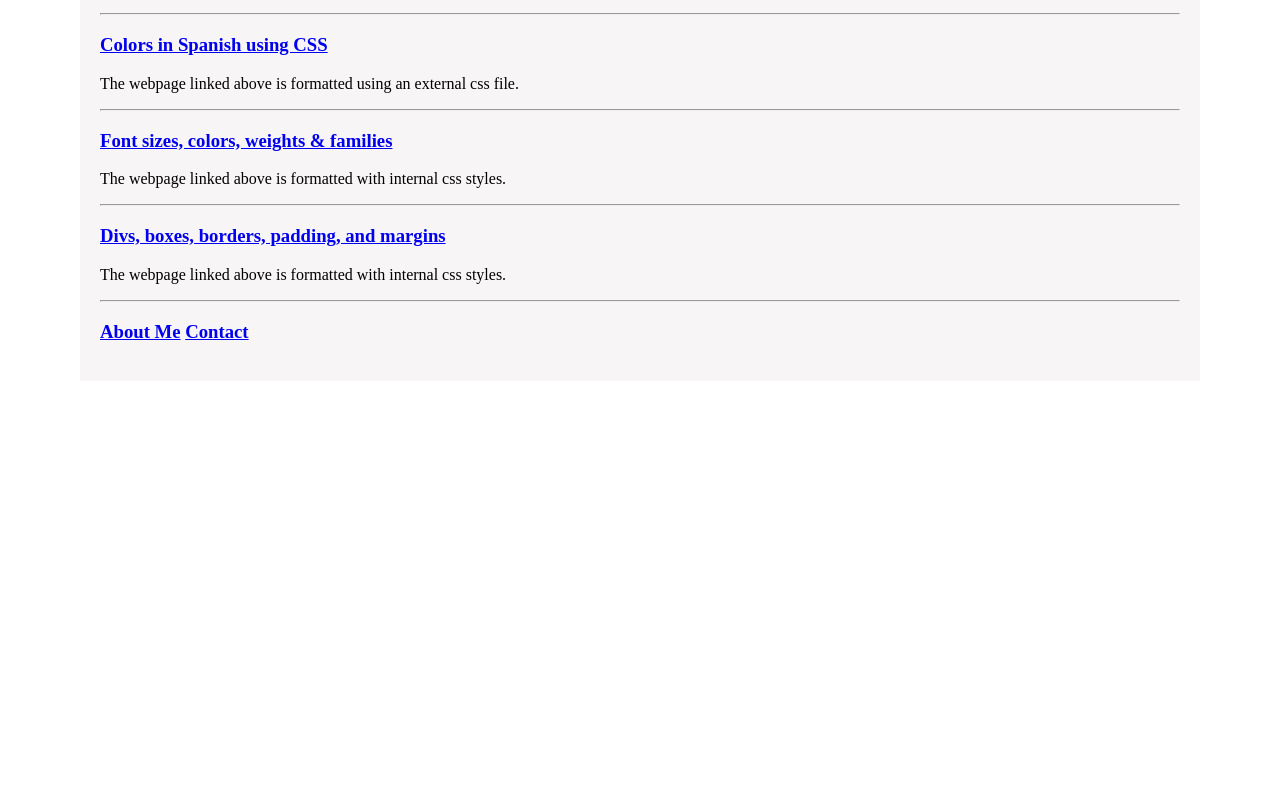
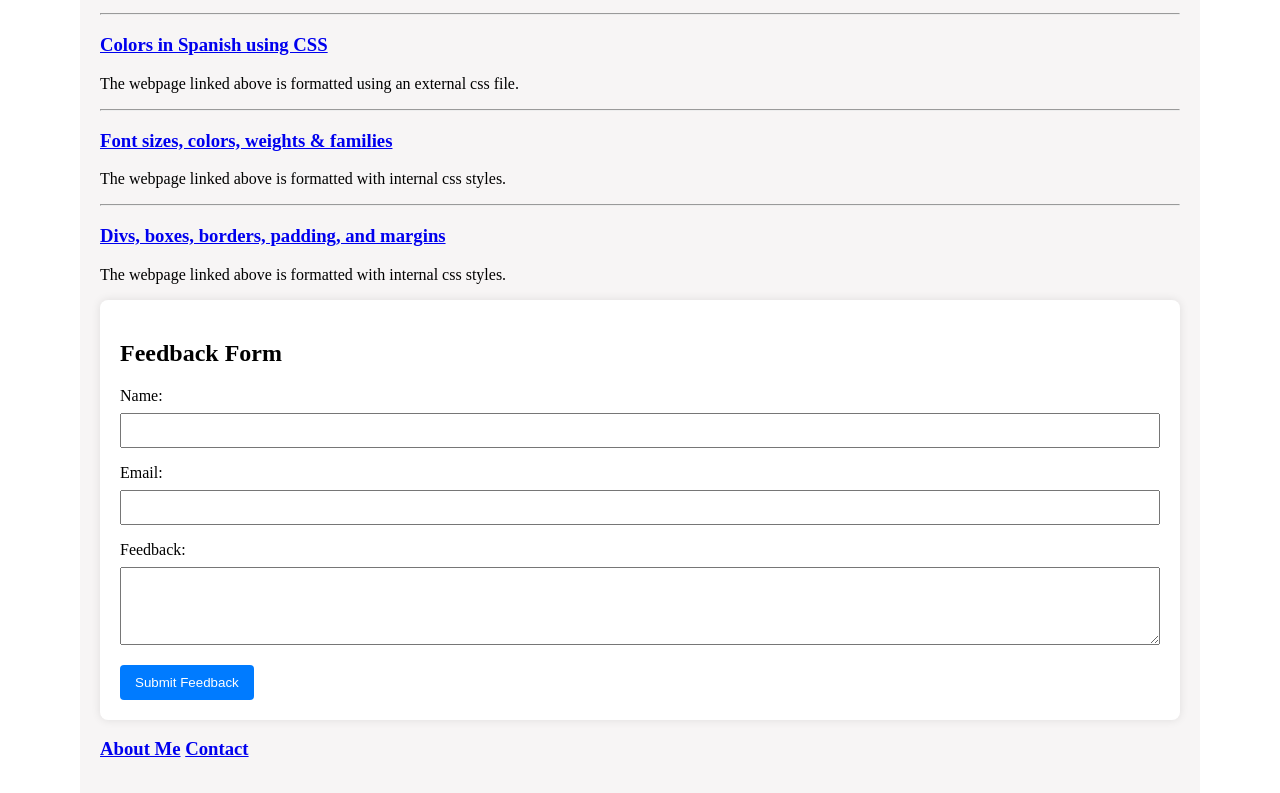
Before and after one commit to jbgithub22/jbrienweb.dev, a plain HTML site: page index.html in a window 1280 px wide. Shown: the part 933-1726 px from the top of the page. Before the commit the page ends 1322 px from the top, so only its background shows below. Drawn offline with Linux system fonts and the light colour scheme.

Commit message:
Added feedback form. Installed node.js, npm onto EC2 server.

```diff
--- a/css/style.css
+++ b/css/style.css
@@ -20,7 +20,9 @@ img{
 #yellow{
     color:yellow;
 }
-/* Add a black background color to the top navigation */
+
+/*||Navigation Bar---------------------------------------------------------------*/
+
 .topnav {
     background-color: #333;
     overflow: hidden;
@@ -63,3 +65,38 @@ img{
     padding: 20px;
     background-color:#f7f5f5;
 }
+/*||Feedback Form---------------------------------------------------------------*/
+
+.feedback-form {
+    background-color: #fff;
+    padding: 20px;
+    border-radius: 8px;
+    box-shadow: 0 0 10px rgba(0, 0, 0, 0.1);
+}
+
+label {
+    display: block;
+    margin-bottom: 8px;
+}
+
+input,
+textarea {
+    width: 100%;
+    padding: 8px;
+    margin-bottom: 16px;
+    box-sizing: border-box;
+}
+
+button {
+    background-color: #007bff;
+    color: #fff;
+    padding: 10px 15px;
+    border: none;
+    border-radius: 4px;
+    cursor: pointer;
+}
+
+button:hover {
+    background-color: #0056b3;
+}
+/*||----------------------------------------------------------------------------*/
--- a/index.html
+++ b/index.html
@@ -101,11 +101,30 @@ https://developer.mozilla.org/en-US/docs/Web/HTML/Element/img#attr-height -->
             <p>The webpage linked above is formatted with internal css styles.</p>
         </div>
 
-        <hr />
-        <h3>
-            <a href="./public/about.html">About Me</a>
-            <a href="./public/contact.html">Contact</a>
-        </h3>
+        <div class="feedback-form">
+            <h2>Feedback Form</h2>
+            <form id="feedbackForm" action="/submit-feedback" method="post">
+                <label for="name">Name:</label>
+                <input type="text" id="name" name="name" required>
+
+                <label for="email">Email:</label>
+                <input type="email" id="email" name="email" required>
+
+                <label for="message">Feedback:</label>
+                <textarea id="message" name="message" rows="4" required></textarea>
+
+                <button type="submit">Submit Feedback</button>
+            </form>
+        </div>
+
+        <div>
+            <h3>
+                <a href="./public/about.html">About Me</a>
+                <a href="./public/contact.html">Contact</a>
+            </h3>
+        </div>
     </div>
+
+    <script src="script.js"></script>
 </body>
 </html>
```
Also changed, not shown: js/server.js (added, +27 -0 lines), 2 other files.
